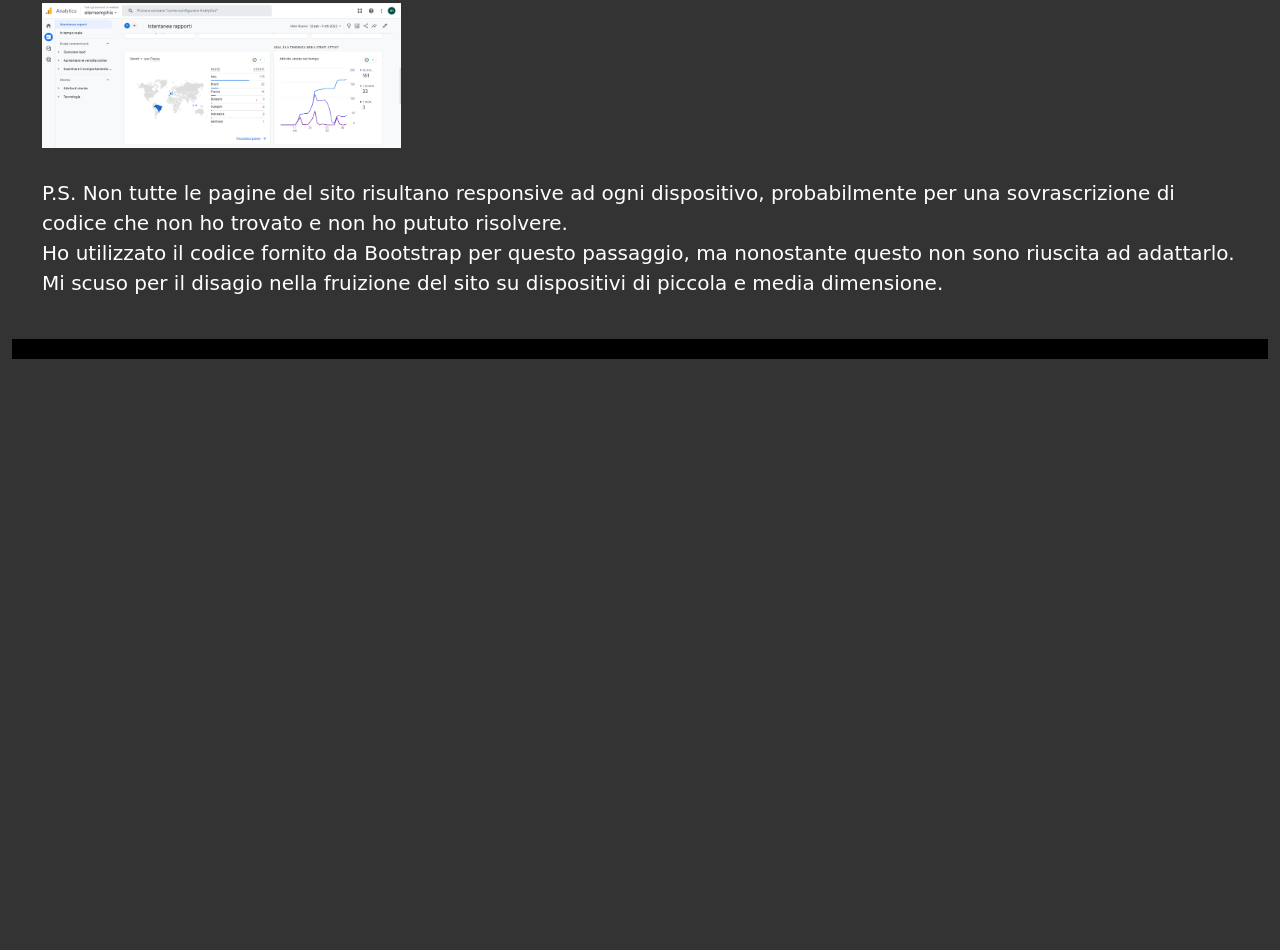
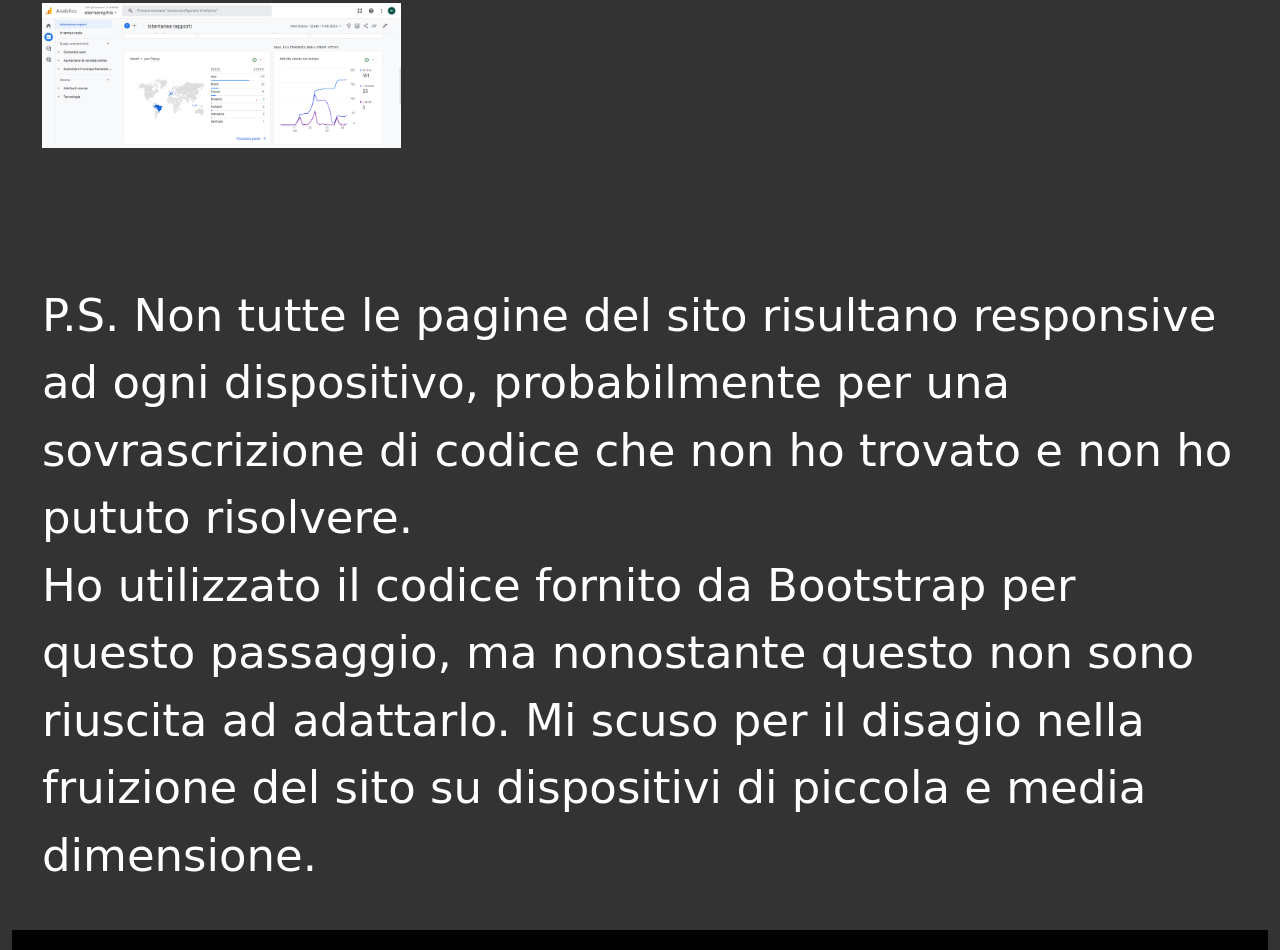
Before and after one commit to ELEMEMPHIS/ELEMEMPHIS, a plain HTML site: page documentazione.html in a window 1280 px wide. Shown: the part 6857-7807 px from the top of the page. Before the commit the page ends 7216 px from the top, so only its background shows below. Drawn offline with nearby package versions, Linux system fonts and the light colour scheme; a web font is replaced by a local one.

Commit message:
Update documentazione.html
aggiunta class del ps

```diff
--- a/documentazione.html
+++ b/documentazione.html
@@ -111,9 +111,12 @@ Il sito dei Pinguini Tattici Nucleari, per esempio, i quali hanno un target prim
 	<br><img class="documentazione"src="img/utenti .png"><br>
 	<br><img class="documentazione"src="img/visualizzazioni.png"><br>
 	<br><img class="documentazione"src="img/paesi.png"><br>
+</p>
+			<p class= "doc">
 	<br> P.S. Non tutte le pagine del sito risultano responsive ad ogni dispositivo, probabilmente per una sovrascrizione di codice che non ho trovato e non ho pututo risolvere. <br>
 	Ho utilizzato il codice fornito da Bootstrap per questo passaggio, ma nonostante questo non sono riuscita ad adattarlo. Mi scuso per il disagio nella fruizione del sito su dispositivi di piccola e media dimensione.<br>
-</main>
+</p>
+		</main>
 	<footer>
 	</footer>
 </body>
```
